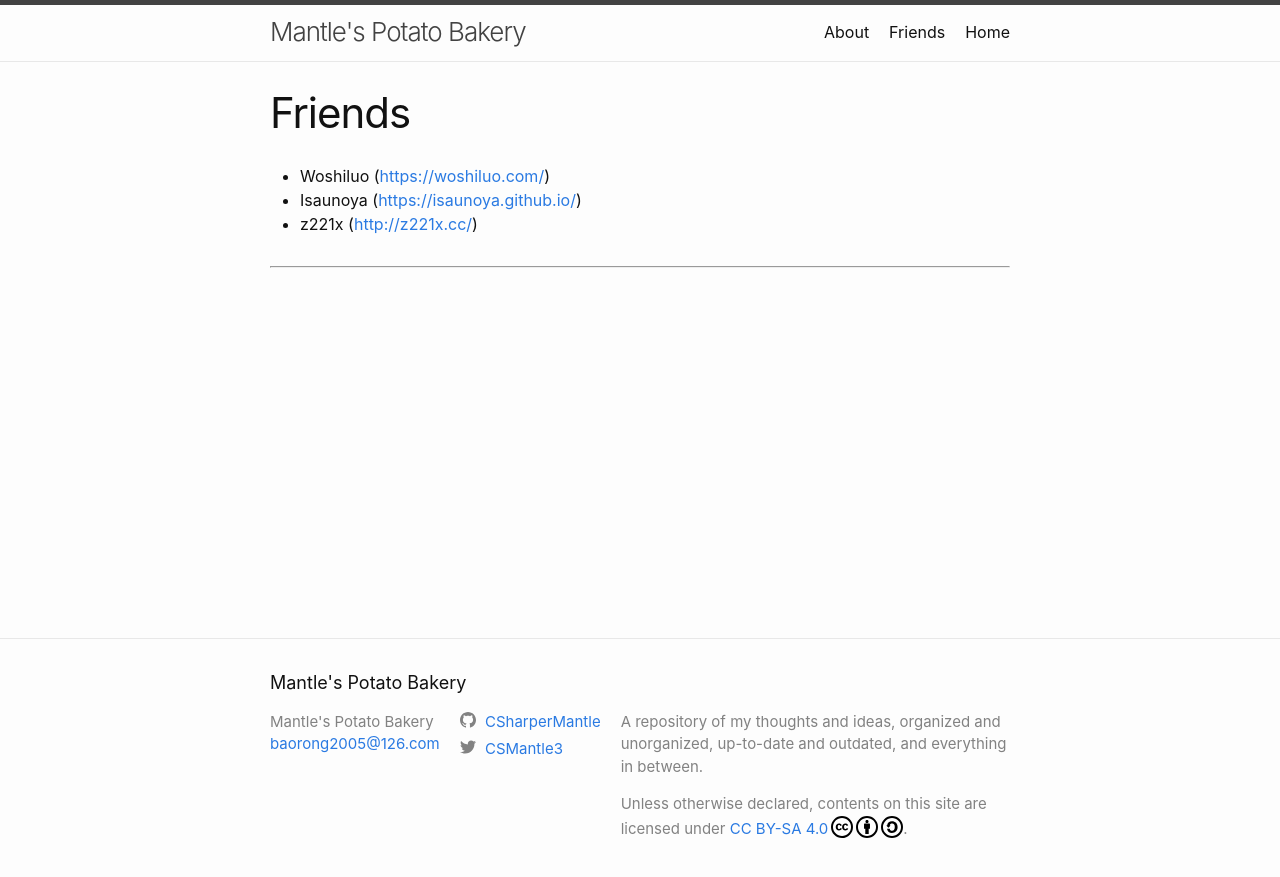
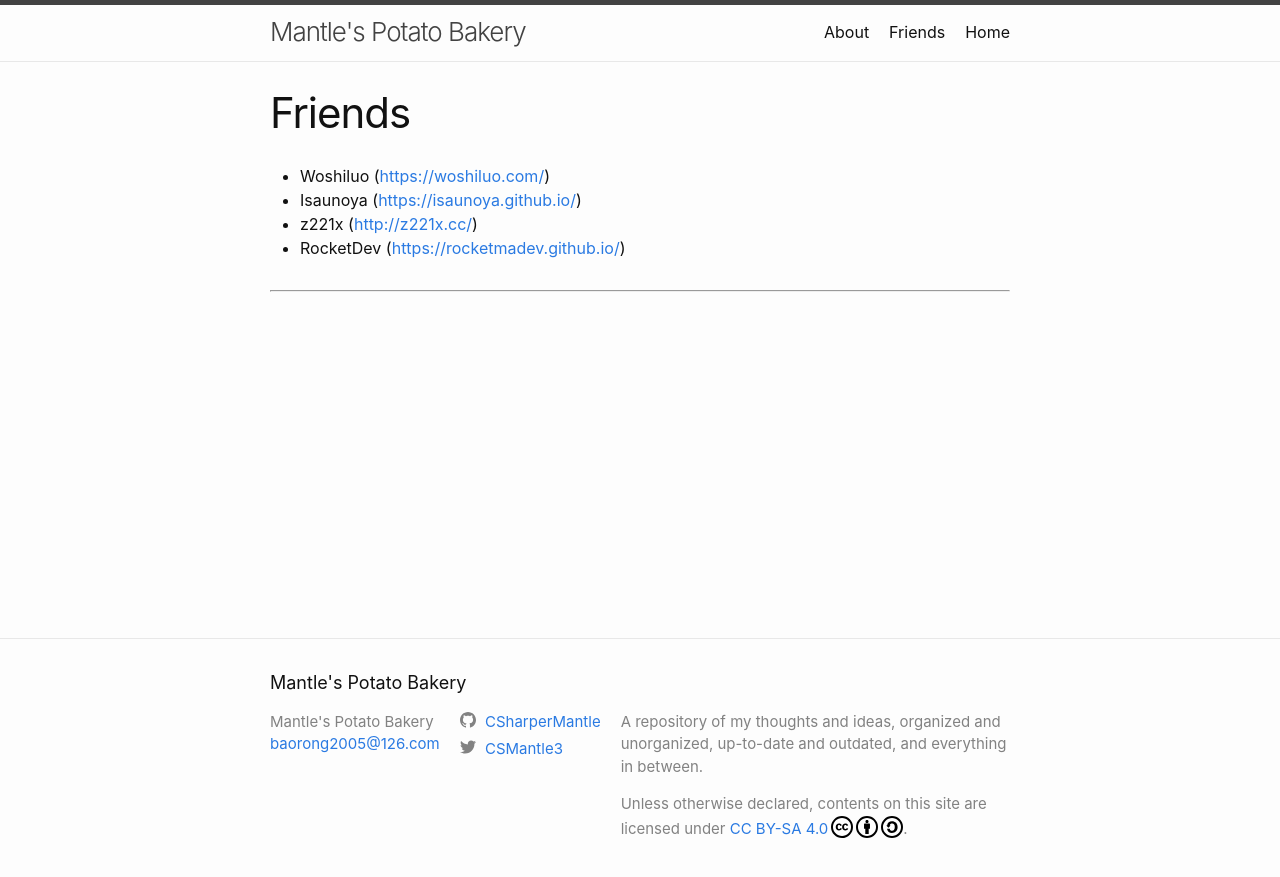
Before and after one commit to CSharperMantle/CSharperMantle.github.io, a Jekyll site: the page built from friends.md, in a window 1280 px wide. Shown: the top 877 px of the page. Built offline with Jekyll 4.4.1, drawn with Linux system fonts in a browser that asks for light colours; comment, search, counter and statistics services are not loaded.

Commit message:
add @RocketMaDev friendly link

```diff
--- a/friends.md
+++ b/friends.md
@@ -6,3 +6,4 @@ title: Friends
 * Woshiluo (<https://woshiluo.com/>)
 * Isaunoya (<https://isaunoya.github.io/>)
 * z221x (<http://z221x.cc/>)
+* RocketDev (<https://rocketmadev.github.io/>)
```
